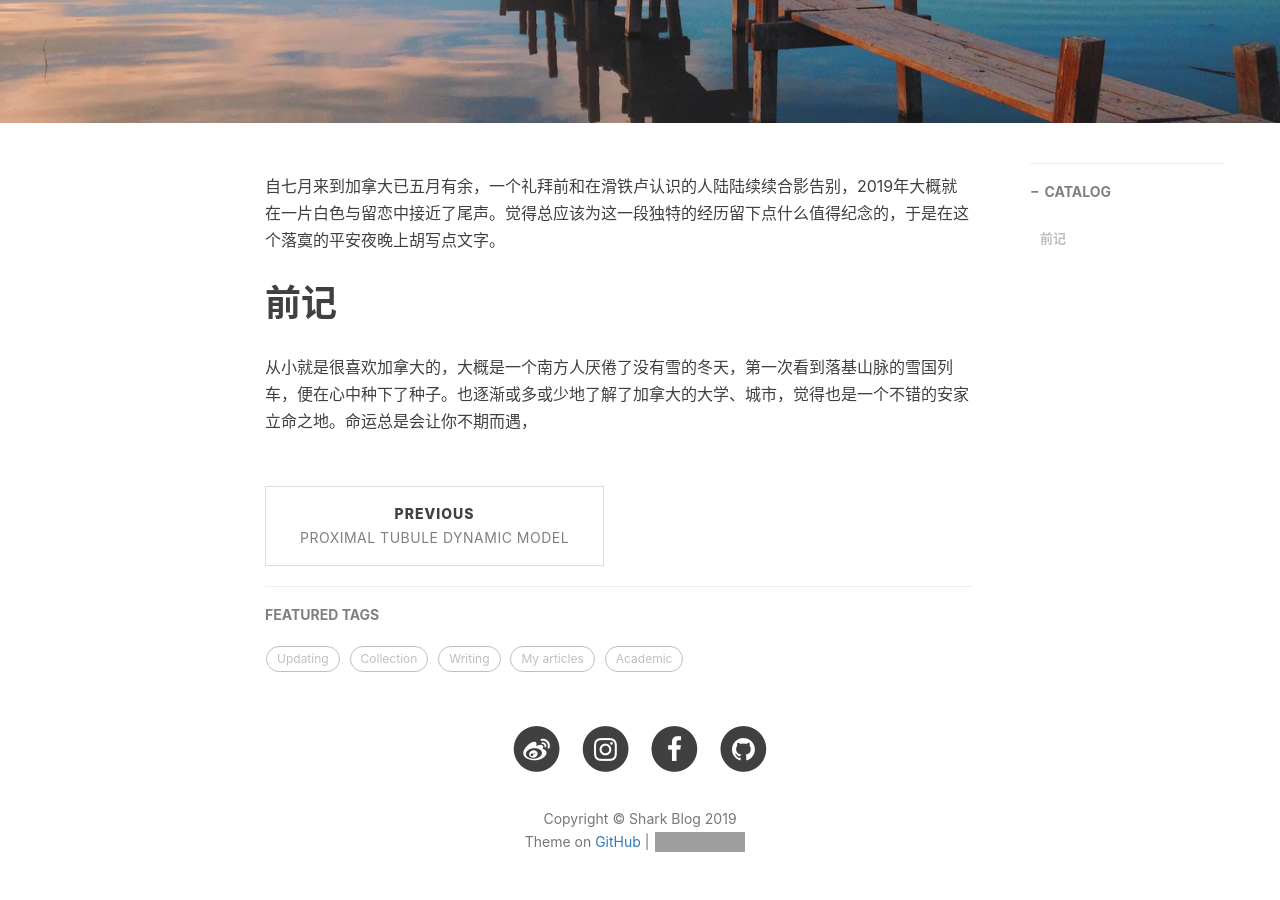
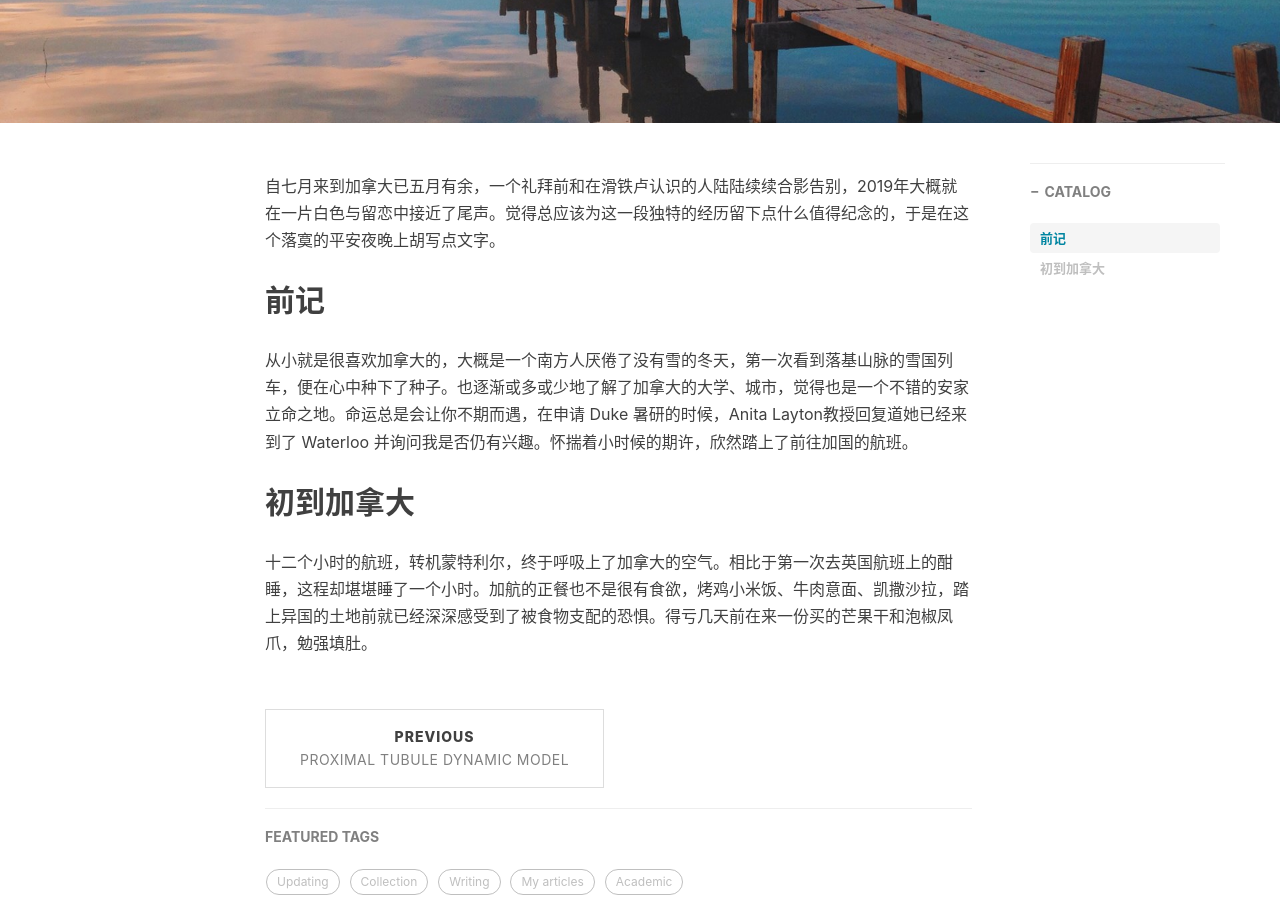
Before and after one commit to sharkjingyang/sharkjingyang.github.io, a Jekyll site: the page built from _posts/2019-12-24-写于滑铁卢的圣诞夜.md, in a window 1280 px wide and 900 px high, scrolled down 422 px. Built offline with Jekyll 4.4.1, drawn with Linux system fonts in a browser that asks for light colours; nearby versions of some CDN libraries; comment, search, counter and statistics services are not loaded; grey boxes are pictures that could not be loaded.

Commit message:
Update 2019-12-24-写于滑铁卢的圣诞夜.md

```diff
--- a/_posts/2019-12-24-写于滑铁卢的圣诞夜.md
+++ b/_posts/2019-12-24-写于滑铁卢的圣诞夜.md
@@ -14,6 +14,10 @@ tags:
 
 自七月来到加拿大已五月有余，一个礼拜前和在滑铁卢认识的人陆陆续续合影告别，2019年大概就在一片白色与留恋中接近了尾声。觉得总应该为这一段独特的经历留下点什么值得纪念的，于是在这个落寞的平安夜晚上胡写点文字。
 
-# 前记
+## 前记
 
-从小就是很喜欢加拿大的，大概是一个南方人厌倦了没有雪的冬天，第一次看到落基山脉的雪国列车，便在心中种下了种子。也逐渐或多或少地了解了加拿大的大学、城市，觉得也是一个不错的安家立命之地。命运总是会让你不期而遇，
+从小就是很喜欢加拿大的，大概是一个南方人厌倦了没有雪的冬天，第一次看到落基山脉的雪国列车，便在心中种下了种子。也逐渐或多或少地了解了加拿大的大学、城市，觉得也是一个不错的安家立命之地。命运总是会让你不期而遇，在申请 Duke 暑研的时候，Anita Layton教授回复道她已经来到了 Waterloo 并询问我是否仍有兴趣。怀揣着小时候的期许，欣然踏上了前往加国的航班。
+
+## 初到加拿大
+
+十二个小时的航班，转机蒙特利尔，终于呼吸上了加拿大的空气。相比于第一次去英国航班上的酣睡，这程却堪堪睡了一个小时。加航的正餐也不是很有食欲，烤鸡小米饭、牛肉意面、凯撒沙拉，踏上异国的土地前就已经深深感受到了被食物支配的恐惧。得亏几天前在来一份买的芒果干和泡椒凤爪，勉强填肚。
```
